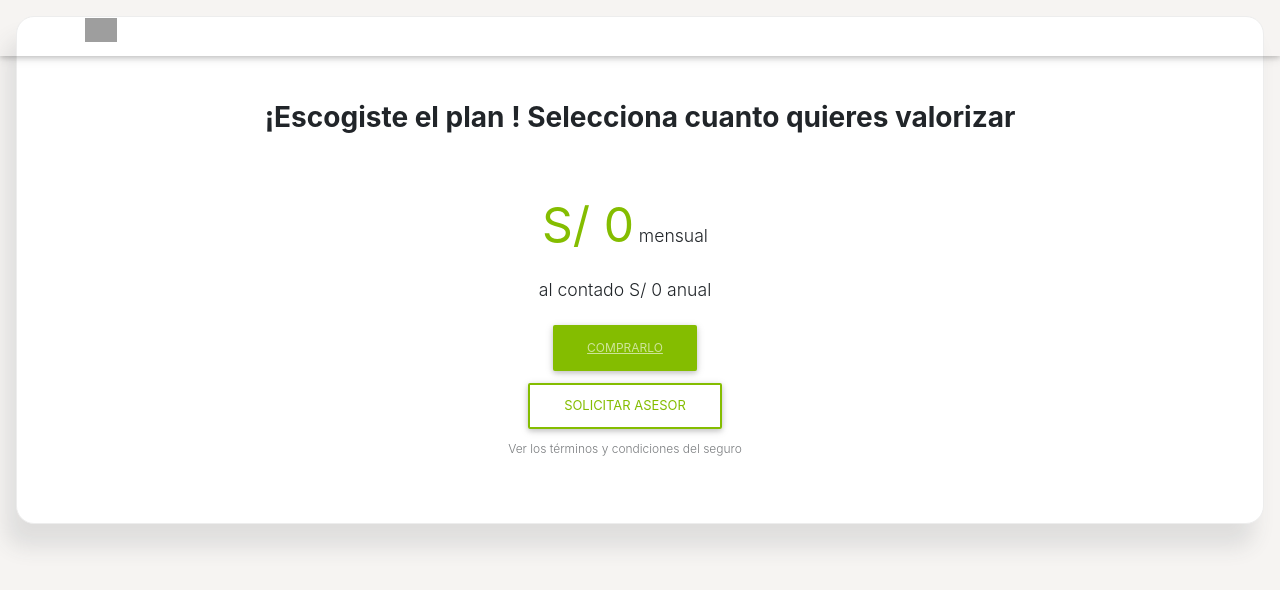
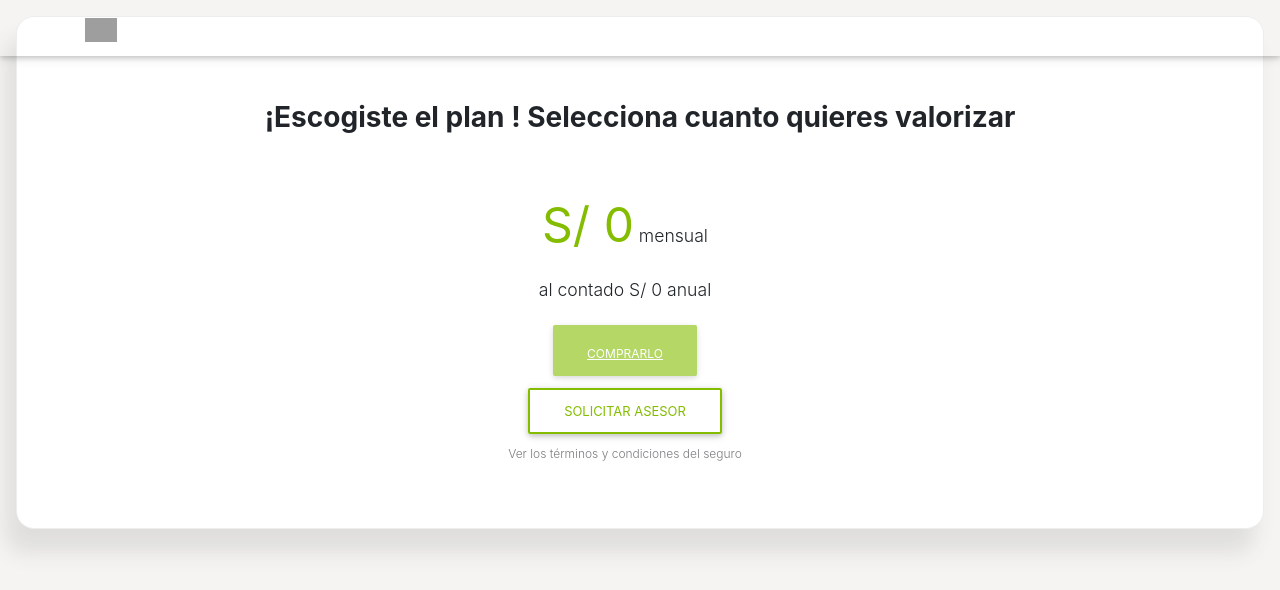
Before and after one commit to vbiaggig/Reto-Rimac, a React app: page /Reto-Rimac/Cotizacion in a window 1280 px wide. Shown: the top 590 px of the page. Built offline with nearby package versions, Linux system fonts and the light colour scheme; grey boxes are pictures that could not be loaded.

Commit message:
Mejorando botones

```diff
--- a/src/Routes.js
+++ b/src/Routes.js
@@ -13,7 +13,7 @@ import Successful from "./components/Successful";
 const AppRoutes = () => (
   <App>
     <Switch>
-      {/* <Route exact path="/profile" component={ab} /> */}
+      <Route exact path="/" component={Landing} />
       <Route exact path="/Reto-Rimac/" component={Landing} />
       <Route exact path="/Reto-Rimac/Cotizacion" component={Quotation} />
       <Route exact path="/Reto-Rimac/Venta" component={StepperPage} />
--- a/src/components/Main.js
+++ b/src/components/Main.js
@@ -14,7 +14,7 @@ class Main extends Component {
             <p>¡Además recibe armado y limpieza de muebles y más!</p>
           </div>
           <div className="container-btn">
-            <Button><Link to="/Reto-Rimac/#planes" className="text-white">Ver planes</Link></Button>
+            <Link to="/Reto-Rimac/#planes" className="text-white btn btn-default Ripple-parent">Ver planes</Link>
           </div>
           <div className="container-img">
             <img src="https://www.rimac.com.pe/img/personajes_yo_me_cuido.png" alt="familia"/>
--- a/src/components/Quotation.js
+++ b/src/components/Quotation.js
@@ -93,10 +93,10 @@ class Quotation extends Component {
                 <p>al contado S/ {this.state.priceYear} anual</p>
               </Col>
               <Col sm={12}>
-                <Button className="btn-buy"><Link className="text-white" to="/Reto-Rimac/Venta">COMPRARLO</Link></Button>
+                <Link className="text-white btn btn-buy" to="/Reto-Rimac/Venta">COMPRARLO</Link>
               </Col>
               <Col sm={12}>
-                <Button outline className="btn-assesor">SOLICITAR ASESOR</Button>
+                <Button outline className="btn btn-assesor">SOLICITAR ASESOR</Button>
               </Col>
               <Col sm={12}>
                 <a>Ver los términos y condiciones del seguro</a>
```
Also changed, not shown: 1 other file (tests, documents, lock files or other folders).
